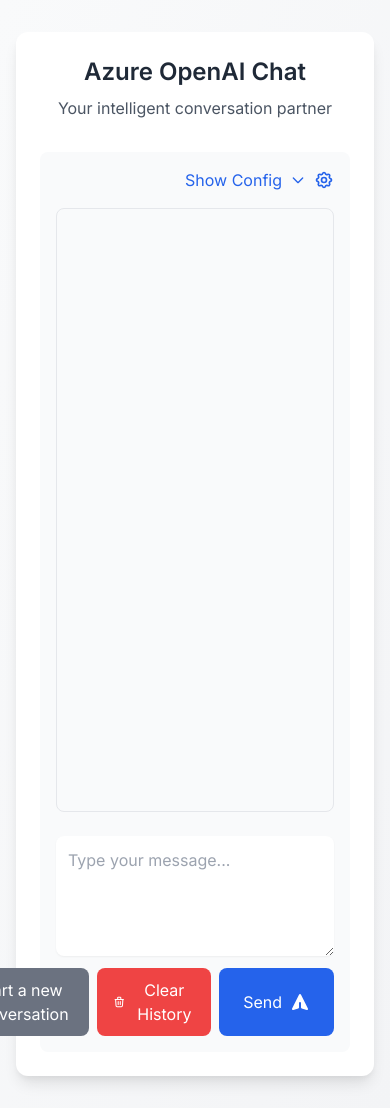
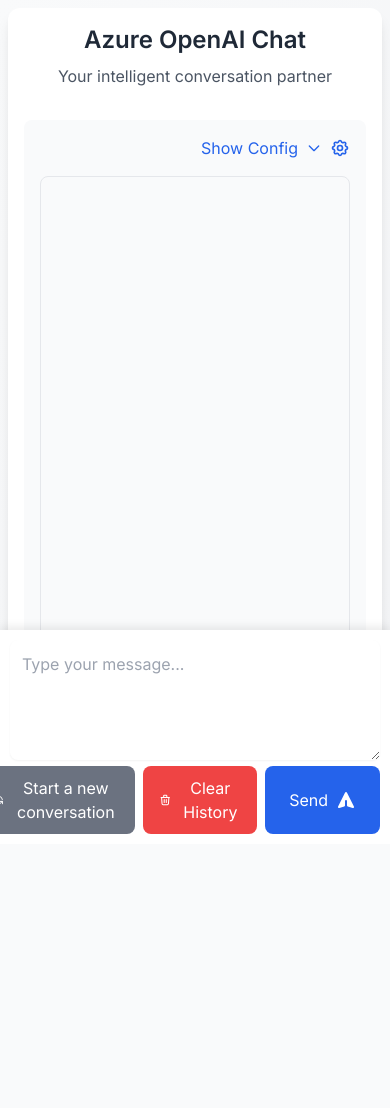
Before and after one commit to LingeringTaste/gptweb, a Flask app: page / in a window 390 px wide. After the commit the page ends 834 px from the top, so only its background shows below. Run offline with Flask 3, Linux system fonts and the light colour scheme.

Commit message:
Update index.html

```diff
--- a/templates/index.html
+++ b/templates/index.html
@@ -2,7 +2,11 @@
 <html lang="en">
 <head>
     <meta charset="UTF-8">
-    <meta name="viewport" content="width=device-width, initial-scale=1.0">
+    <meta name="viewport" content="width=device-width, initial-scale=1.0, maximum-scale=1.0, user-scalable=no">
+    <meta name="apple-mobile-web-app-capable" content="yes">
+    <meta name="apple-mobile-web-app-status-bar-style" content="black">
+    <meta name="apple-mobile-web-app-title" content="GPT Chat">
+    <link rel="apple-touch-icon" href="/static/icon.png">
     <title>Azure OpenAI Chat</title>
     <link href="https://cdn.jsdelivr.net/npm/tailwindcss@2.2.19/dist/tailwind.min.css" rel="stylesheet">
     <link href="https://fonts.googleapis.com/css2?family=Inter:wght@400;500;600&display=swap" rel="stylesheet">
@@ -11,8 +15,30 @@
             font-family: 'Inter', sans-serif;
         }
         .chat-container {
-            height: calc(100vh - 240px);
+            height: calc(100vh - 280px);
             scroll-behavior: smooth;
+            -webkit-overflow-scrolling: touch;
+        }
+        @media (max-width: 768px) {
+            .chat-container {
+                height: calc(100vh - 320px);
+            }
+            .message {
+                max-width: 95%;
+                margin: 8px 4px;
+            }
+            .container {
+                padding: 8px;
+            }
+        }
+        .input-container {
+            position: fixed;
+            bottom: 0;
+            left: 0;
+            right: 0;
+            background: white;
+            padding: 10px;
+            box-shadow: 0 -2px 10px rgba(0,0,0,0.1);
         }
         .message {
             max-width: 85%;
@@ -84,8 +110,8 @@
     </style>
 </head>
 <body class="bg-gradient-to-br from-gray-50 to-gray-100 min-h-screen">
-    <div class="container mx-auto px-4 py-8 max-w-4xl">
-        <div class="bg-white rounded-xl shadow-lg p-6 space-y-6">
+    <div class="container mx-auto px-4 py-4 max-w-4xl">
+        <div class="bg-white rounded-xl shadow-lg p-4 space-y-4">
             <!-- Header -->
             <div class="text-center mb-8">
                 <h1 class="text-2xl font-semibold text-gray-800">Azure OpenAI Chat</h1>
@@ -184,7 +210,7 @@
             <div id="chat-history" class="chat-container overflow-y-auto mb-6 border border-gray-200 rounded-lg p-4 bg-gray-50"></div>
 
             <!-- Input Form -->
-            <div class="flex flex-col gap-3">
+            <div class="input-container">
                 <textarea id="user-input"
                     placeholder="Type your message..."
                     class="w-full rounded-lg border-gray-300 shadow-sm focus:border-blue-500 focus:ring-blue-500 custom-input p-3 min-h-[100px] resize-y"
```
